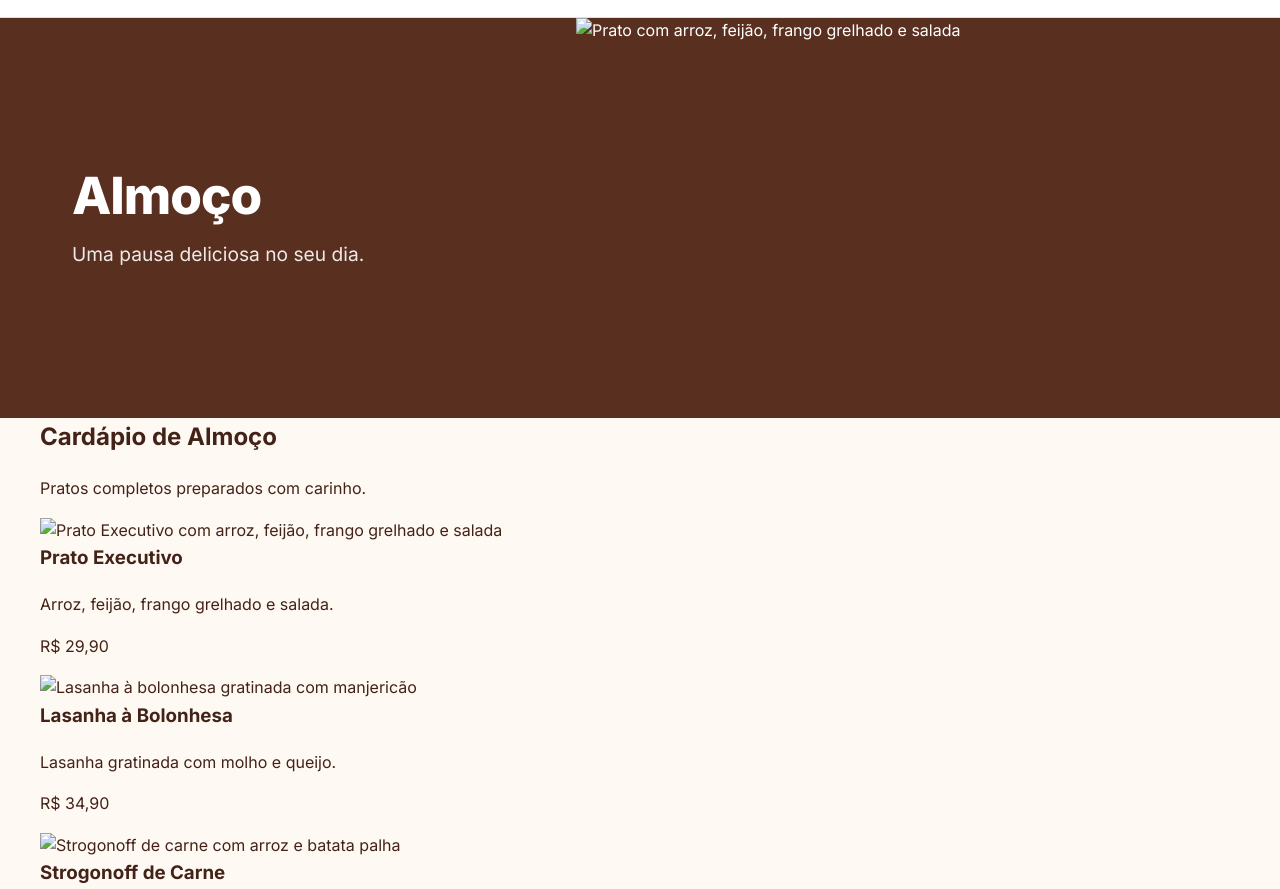
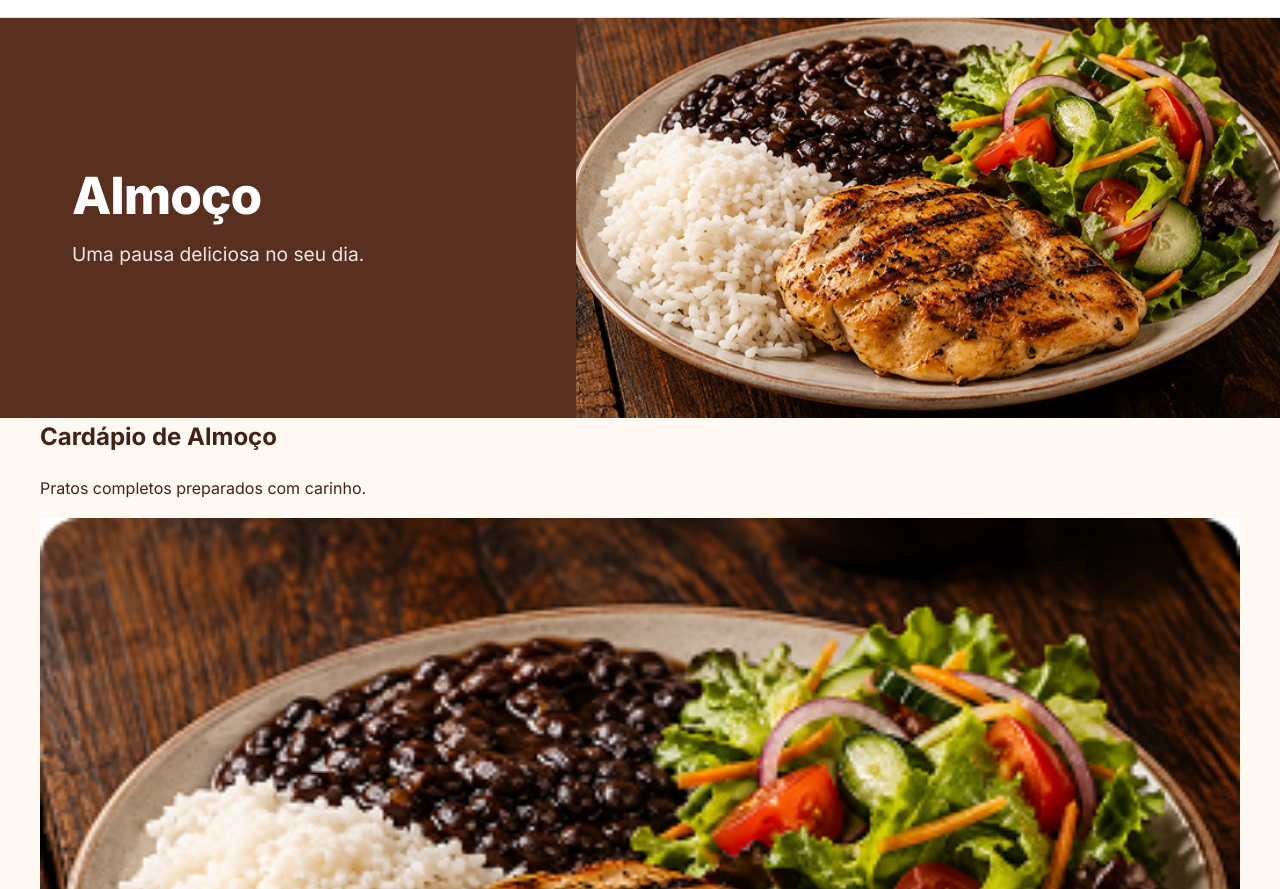
Before and after one commit to SouzaDuda/CasaSabor, a plain HTML site: page almoco.html in a window 1280 px wide. Shown: the part 63-952 px from the top of the page. Drawn offline with Linux system fonts and the light colour scheme.

Commit message:
Adiciona Imagens Almoço

```diff
--- a/almoco.html
+++ b/almoco.html
@@ -55,7 +55,7 @@
         <p>Uma pausa deliciosa no seu dia.</p>
       </div>
       <div class="hero__imagem">
-        <img src="img/almoco-banner.jpg" alt="Prato com arroz, feijão, frango grelhado e salada">
+        <img src="img/Almoço.jpg" alt="Prato com arroz, feijão, frango grelhado e salada">
       </div>
     </section>
 
@@ -67,7 +67,7 @@
       <ul class="cardapio__grade">
         <li>
           <article class="prato">
-            <img class="prato__foto" src="img/almoco-banner.jpg" alt="Prato Executivo com arroz, feijão, frango grelhado e salada">
+            <img class="prato__foto" src="img/PratoExecutivo.jpg" alt="Prato Executivo com arroz, feijão, frango grelhado e salada">
             <div class="prato__info">
               <h3 class="prato__nome">Prato Executivo</h3>
               <p class="prato__descricao">Arroz, feijão, frango grelhado e salada.</p>
@@ -77,7 +77,7 @@
         </li>
         <li>
           <article class="prato">
-            <img class="prato__foto" src="img/lasanha-bolonhesa.jpg" alt="Lasanha à bolonhesa gratinada com manjericão">
+            <img class="prato__foto" src="img/LasanhaBolonhesa.jpg" alt="Lasanha à bolonhesa gratinada com manjericão">
             <div class="prato__info">
               <h3 class="prato__nome">Lasanha à Bolonhesa</h3>
               <p class="prato__descricao">Lasanha gratinada com molho e queijo.</p>
@@ -87,7 +87,7 @@
         </li>
         <li>
           <article class="prato">
-            <img class="prato__foto" src="img/strogonoff-carne.jpg" alt="Strogonoff de carne com arroz e batata palha">
+            <img class="prato__foto" src="img/StrogonoffCarne.jpg" alt="Strogonoff de carne com arroz e batata palha">
             <div class="prato__info">
               <h3 class="prato__nome">Strogonoff de Carne</h3>
               <p class="prato__descricao">Carne cremosa com arroz e batata palha.</p>
```
Also changed, not shown: img/Almoço.jpg (added), img/LasanhaBolonhesa.jpg (added), img/PratoExecutivo.jpg (added), img/StrogonoffCarne.jpg (added).
